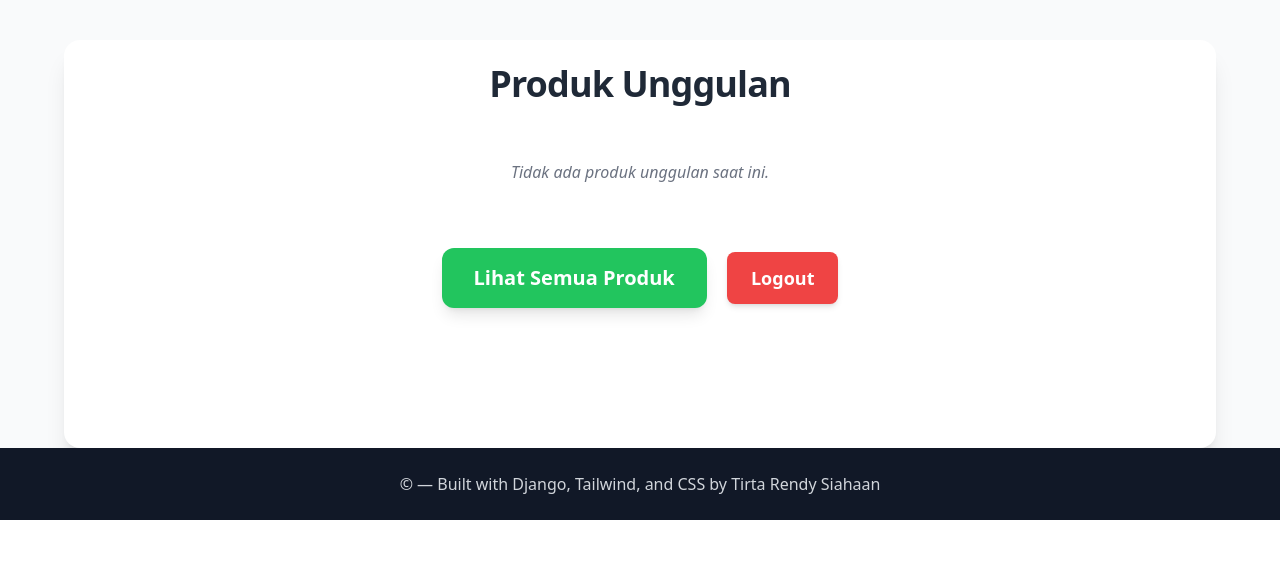
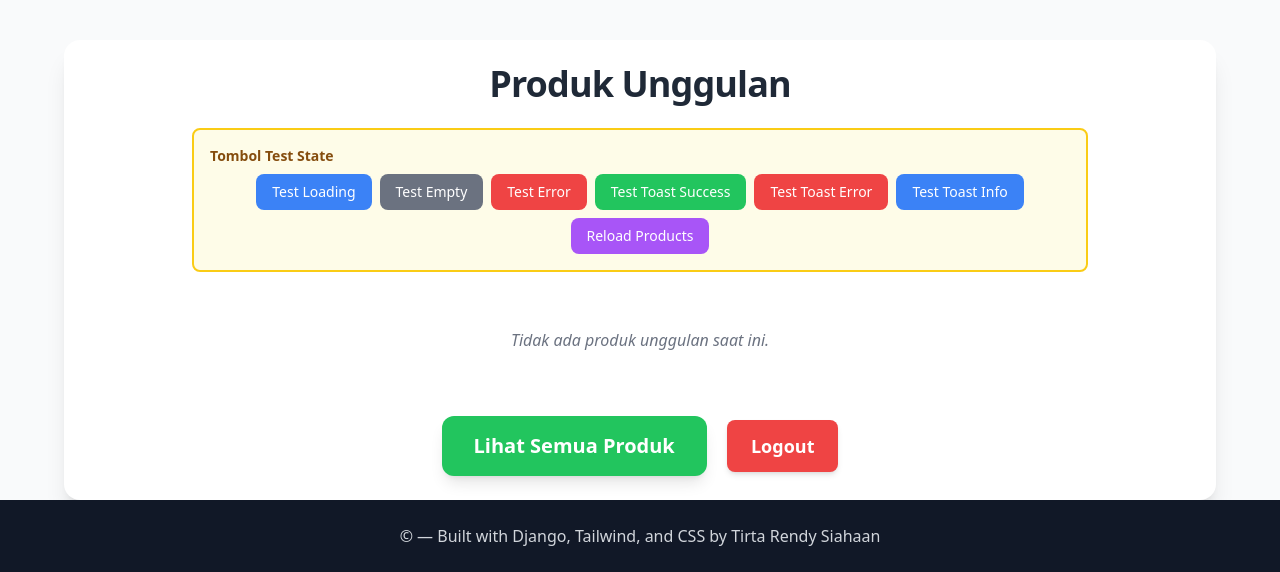
Before and after one commit to tirrexx-x64/football-shops, a Django app: page / in a window 1280 px wide. Shown: the part 280-852 px from the top of the page. Before the commit the page ends 800 px from the top, so only its background shows below. Run offline with Django 5.2, Linux system fonts and the light colour scheme; the visitor is signed in with stand-in values (Sample User, id 1); data that the repository does not hold is empty; some libraries are stand-ins or nearby versions.

Commit message:
selesai tugas 6

```diff
--- a/main/templates/main.html
+++ b/main/templates/main.html
@@ -24,6 +24,34 @@
 <h2 class="text-3xl md:text-4xl font-extrabold text-gray-800 mb-6 animate-bounceIn text-center tracking-tight">
   Produk Unggulan
 </h2>
+
+
+<div class="mb-6 p-4 bg-yellow-50 border-2 border-yellow-400 rounded-lg max-w-4xl mx-auto">
+  <p class="text-sm font-semibold text-yellow-800 mb-2">Tombol Test State</p>
+  <div class="flex flex-wrap gap-2 justify-center">
+    <button onclick="testLoadingState()" class="px-4 py-2 bg-blue-500 text-white rounded-lg text-sm hover:bg-blue-600">
+      Test Loading
+    </button>
+    <button onclick="testEmptyState()" class="px-4 py-2 bg-gray-500 text-white rounded-lg text-sm hover:bg-gray-600">
+      Test Empty
+    </button>
+    <button onclick="testErrorState()" class="px-4 py-2 bg-red-500 text-white rounded-lg text-sm hover:bg-red-600">
+      Test Error
+    </button>
+    <button onclick="showToast('Product created successfully!', 'success')" class="px-4 py-2 bg-green-500 text-white rounded-lg text-sm hover:bg-green-600">
+      Test Toast Success
+    </button>
+    <button onclick="showToast('Failed to save product!', 'error')" class="px-4 py-2 bg-red-500 text-white rounded-lg text-sm hover:bg-red-600">
+      Test Toast Error
+    </button>
+    <button onclick="showToast('This is an info message', 'info')" class="px-4 py-2 bg-blue-500 text-white rounded-lg text-sm hover:bg-blue-600">
+      Test Toast Info
+    </button>
+    <button onclick="loadFeaturedProducts()" class="px-4 py-2 bg-purple-500 text-white rounded-lg text-sm hover:bg-purple-600">
+      Reload Products
+    </button>
+  </div>
+</div>
 
 <!-- Products Container -->
 <div id="featuredProductsContainer"></div>
@@ -55,47 +83,54 @@
 </div>
 
 <!-- Toast Container -->
-<div id="toastContainer" class="fixed top-6 right-6 z-50 space-y-4"></div>
+<div id="toastContainer" class="fixed top-4 right-4 z-50 space-y-2"></div>
 
 <script>
-
+  // Toast notification function
   function showToast(message, type = 'success') {
     const toast = document.createElement('div');
-    toast.className = `transform transition-all duration-500 ease-in-out translate-x-0 opacity-100 max-w-md w-96 bg-white shadow-2xl rounded-2xl pointer-events-auto ring-1 ring-black ring-opacity-5 overflow-hidden animate-slideInRight`;
+    toast.className = `transform transition-all duration-500 ease-in-out translate-x-0 opacity-100 max-w-sm w-full bg-white shadow-lg rounded-lg pointer-events-auto ring-1 ring-black ring-opacity-5 overflow-hidden`;
 
     const bgColor = type === 'success' ? 'bg-green-500' : type === 'error' ? 'bg-red-500' : 'bg-blue-500';
     const icon = type === 'success' ? '✓' : type === 'error' ? '✕' : 'ℹ';
 
     toast.innerHTML = `
-      <div class="p-6 flex items-start gap-4">
-        <div class="${bgColor} rounded-full p-4 text-white font-bold text-2xl w-14 h-14 flex items-center justify-center">
-          ${icon}
+      <div class="p-4">
+        <div class="flex items-start">
+          <div class="flex-shrink-0">
+            <div class="${bgColor} rounded-full p-2 text-white font-bold text-lg w-10 h-10 flex items-center justify-center">
+              ${icon}
+            </div>
+          </div>
+          <div class="ml-3 w-0 flex-1 pt-0.5">
+            <p class="text-sm font-medium text-gray-900">${type === 'success' ? 'Success!' : type === 'error' ? 'Error!' : 'Info'}</p>
+            <p class="mt-1 text-sm text-gray-500">${message}</p>
+          </div>
+          <div class="ml-4 flex-shrink-0 flex">
+            <button onclick="this.parentElement.parentElement.parentElement.parentElement.remove()"
+                    class="bg-white rounded-md inline-flex text-gray-400 hover:text-gray-500 focus:outline-none">
+              <span class="text-2xl">&times;</span>
+            </button>
+          </div>
         </div>
-        <div class="flex-1 pt-1">
-          <p class="text-lg font-semibold text-gray-900">${type === 'success' ? 'Success!' : type === 'error' ? 'Error!' : 'Info'}</p>
-          <p class="mt-1 text-gray-700 text-sm">${message}</p>
-        </div>
-        <button onclick="this.parentElement.parentElement.remove()"
-                class="bg-white rounded-full text-gray-400 hover:text-gray-600 focus:outline-none text-3xl px-2">
-          &times;
-        </button>
       </div>
-      <div class="h-2 ${bgColor} toast-progress rounded-b-2xl"></div>
+      <div class="h-1 ${bgColor} toast-progress"></div>
     `;
 
     document.getElementById('toastContainer').appendChild(toast);
 
     setTimeout(() => {
-      toast.style.transform = 'translateX(500px) rotate(10deg)';
+      toast.style.transform = 'translateX(400px)';
       toast.style.opacity = '0';
-      setTimeout(() => toast.remove(), 600);
+      setTimeout(() => toast.remove(), 500);
     }, 4000);
   }
 
-  // Fetch featured products
+
   async function loadFeaturedProducts() {
     const container = document.getElementById('featuredProductsContainer');
 
+    // Show loading
     container.innerHTML = `
       <div class="flex justify-center items-center py-16">
         <div class="animate-spin rounded-full h-12 w-12 border-b-4 border-blue-600"></div>
@@ -115,6 +150,7 @@
       }
 
       let html = '<div class="grid grid-cols-1 sm:grid-cols-2 md:grid-cols-3 lg:grid-cols-4 gap-6">';
+
       products.forEach(product => {
         html += `
           <div class="bg-white border rounded-xl shadow-md hover:shadow-xl hover:scale-105 transform transition-all duration-300">
@@ -129,6 +165,7 @@
           </div>
         `;
       });
+
       html += '</div>';
       container.innerHTML = html;
 
@@ -140,7 +177,7 @@
     }
   }
 
-  // Handle logout
+
   async function handleLogout() {
     const btn = document.getElementById('logoutBtn');
     const originalText = btn.innerHTML;
@@ -175,33 +212,60 @@
   }
 
 
+
+function testLoadingState() {
+  const container = document.getElementById('featuredProductsContainer');
+  container.innerHTML = `
+    <div class="flex justify-center items-center py-16">
+      <div class="animate-spin rounded-full h-12 w-12 border-b-4 border-blue-600"></div>
+      <p class="ml-4 text-gray-600 text-lg">Loading products...</p>
+    </div>
+  `;
+}
+
+function testEmptyState() {
+  const container = document.getElementById('featuredProductsContainer');
+  container.innerHTML = `
+    <div class="flex flex-col items-center justify-center py-16">
+      <img src="https://cdn-icons-png.flaticon.com/512/4076/4076508.png"
+           alt="No Products" class="w-40 h-40 mb-4 opacity-70">
+      <p class="text-center text-gray-500 italic py-8">Tidak ada produk unggulan saat ini.</p>
+    </div>
+  `;
+}
+
+function testErrorState() {
+  const container = document.getElementById('featuredProductsContainer');
+  container.innerHTML = `
+    <div class="flex flex-col items-center justify-center py-16">
+      <svg class="w-20 h-20 text-red-500 mb-4" fill="none" viewBox="0 0 24 24" stroke="currentColor">
+        <path stroke-linecap="round" stroke-linejoin="round" stroke-width="2" d="M12 8v4m0 4h.01M21 12a9 9 0 11-18 0 9 9 0 0118 0z" />
+      </svg>
+      <p class="text-center text-red-500 py-4 text-lg font-semibold">Failed to load products</p>
+      <p class="text-center text-gray-500 text-sm mb-4">This is a test error message</p>
+      <button onclick="loadFeaturedProducts()"
+              class="px-6 py-2 bg-blue-500 text-white rounded-lg hover:bg-blue-600 transition">
+        Try Again
+      </button>
+    </div>
+  `;
+}
+
+
   document.addEventListener('DOMContentLoaded', function() {
     loadFeaturedProducts();
   });
 </script>
 
 <style>
-  @keyframes toast-progress {
+  @keyframes progress {
     from { width: 100%; }
     to { width: 0%; }
   }
 
   .toast-progress {
-    animation: toast-progress 4s linear;
-  }
-
-  @keyframes slideInRight {
-    0% {
-      transform: translateX(100%) scale(0.9);
-      opacity: 0;
-    }
-    100% {
-      transform: translateX(0) scale(1);
-      opacity: 1;
-    }
-  }
-  .animate-slideInRight {
-    animation: slideInRight 0.5s ease-out forwards;
+    animation: progress 4s linear;
   }
 </style>
+
 {% endblock %}
--- a/main/templates/navbar.html
+++ b/main/templates/navbar.html
@@ -56,7 +56,7 @@
     menu.classList.toggle("hidden");
   });
 
-  // Toast function for navbar
+
   function showNavToast(message, type = 'success') {
     const toast = document.createElement('div');
     toast.className = `transform transition-all duration-500 ease-in-out translate-x-0 opacity-100 max-w-md w-96 bg-white shadow-2xl rounded-2xl pointer-events-auto ring-1 ring-black ring-opacity-5 overflow-hidden animate-slideInRight`;
@@ -90,7 +90,7 @@
     }, 4000);
   }
 
-  // Handle logout from navbar
+
   async function handleNavLogout() {
     const btn = document.getElementById('navLogoutBtn');
     const btnMobile = document.getElementById('navLogoutBtnMobile');
@@ -131,7 +131,7 @@
     }
   }
 
-  // Get CSRF token from cookies
+
   function getCookie(name) {
     let cookieValue = null;
     if (document.cookie && document.cookie !== '') {
--- a/main/templates/products.html
+++ b/main/templates/products.html
@@ -19,7 +19,7 @@
 
   <button onclick="refreshProducts()" id="refreshBtn"
      class="inline-flex items-center gap-2 bg-gradient-to-r from-purple-600 to-pink-500 text-white px-6 py-3 rounded-full shadow-lg hover:shadow-xl hover:scale-105 transform transition-all duration-300 ease-in-out font-medium">
-    🔄 Refresh
+    Refresh
   </button>
 </div>
 
@@ -394,6 +394,9 @@
     }
   });
 
+
+
+
   document.addEventListener('DOMContentLoaded', refreshProducts);
 </script>
 
--- a/main/templates/register.html
+++ b/main/templates/register.html
@@ -102,7 +102,7 @@
     // 4. Tambahkan toast yang sudah jadi ke dalam container
     document.getElementById('toastContainer').appendChild(toast);
 
-    // Animasi masuk (logika ini tetap sama)
+
     setTimeout(() => {
       toast.style.transform = 'translateX(0) scale(1)';
       toast.style.opacity = '1';
--- a/main/views.py
+++ b/main/views.py
@@ -222,7 +222,7 @@ def get_product_ajax(request, id):
 
 
 # =========================
-# Product List XML/JSON (Keep for backward compatibility)
+# Product List XML/JSON
 # =========================
 def product_list_xml(request):
     products = Product.objects.all()
@@ -347,7 +347,7 @@ def logout_ajax(request):
 
 
 # =========================
-# Old views (not used anymore, but kept for compatibility)
+# KUMPULAN FUNGSI LAMAA
 # =========================
 def register(request):
     form = UserCreationForm()
```
